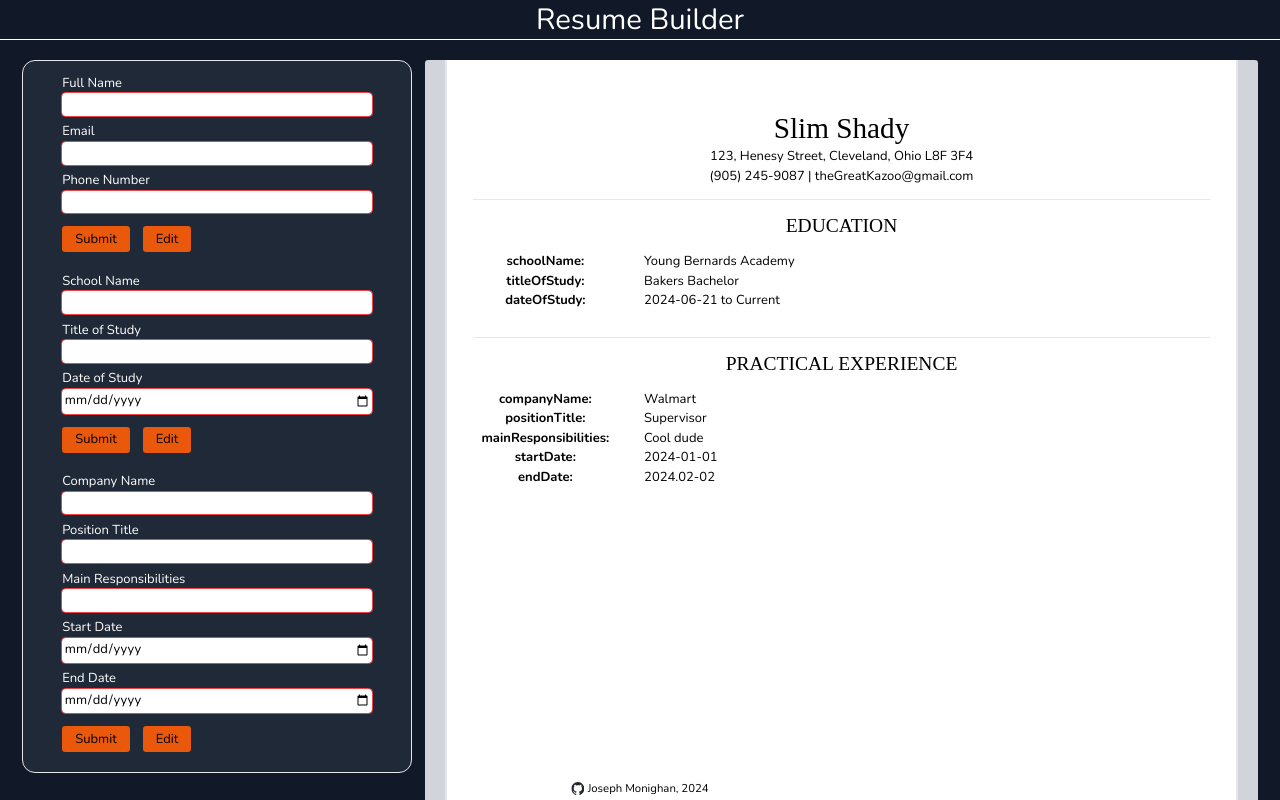
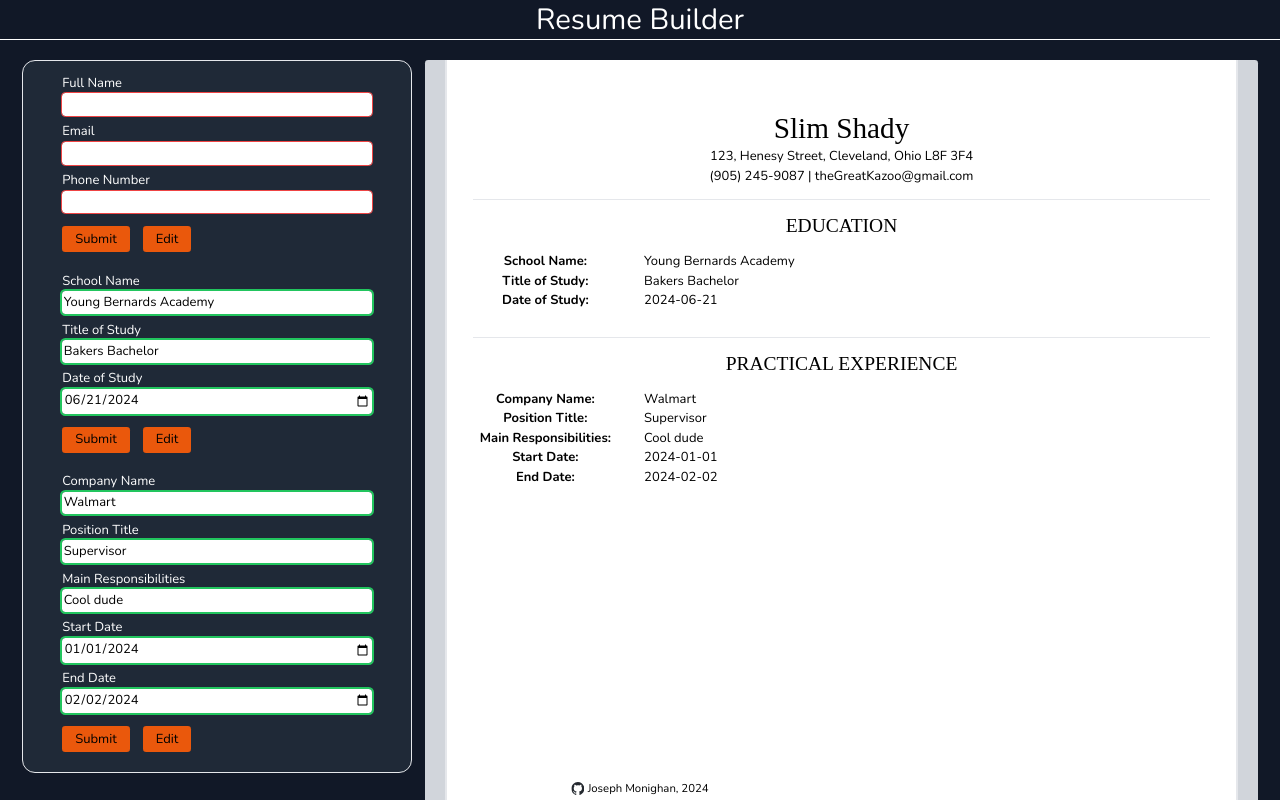
Before and after one commit to BlueVelocity/resume-generator, a React (Vite) app: page / in a window 1280 px wide. Shown: the top 800 px of the page. Built offline with nearby package versions, Linux system fonts and the light colour scheme.

Commit message:
Sync state between input fields and output on resume

```diff
--- a/src/App.jsx
+++ b/src/App.jsx
@@ -5,26 +5,43 @@ import ResumeDisplay from "./components/ResumeDisplay.jsx";
 export default function App() {
   const [edExperience, setEdExperience] = useState({
     id: 1,
-    schoolName: "Young Bernards Academy",
-    titleOfStudy: "Bakers Bachelor",
-    dateOfStudy: "2024-06-21 to Current",
+    schoolName: { label: "School Name", data: "Young Bernards Academy", type: "text" },
+    titleOfStudy: { label: "Title of Study", data: "Bakers Bachelor", type: "text" },
+    dateOfStudy: { label: "Date of Study", data: "2024-06-21", type: "date" }
   });
+
+  const handleEdChange = (e) => {
+    const { name, value } = e.target;
+    setEdExperience(prevState => ({
+      ...prevState,
+      [name]: { ...prevState[`${name}`], data: value },
+    }));
+  };
+
   const [pracExperience, setPracExperience] = useState({
     id: 1,
-    companyName: "Walmart",
-    positionTitle: "Supervisor",
-    mainResponsibilities: "Cool dude",
-    startDate: "2024-01-01",
-    endDate: "2024.02-02",
+    companyName: { label: "Company Name", data: "Walmart", type: "text" },
+    positionTitle: { label: "Position Title", data: "Supervisor", type: "text" },
+    mainResponsibilities: { label: "Main Responsibilities", data: "Cool dude", type: "text" },
+    startDate: { label: "Start Date", data: "2024-01-01", type: "date" },
+    endDate: { label: "End Date", data: "2024-02-02", type: "date" },
   });
+
+  const handlePracChange = (e) => {
+    const { name, value } = e.target;
+    setPracExperience(prevState => ({
+      ...prevState,
+      [name]: { ...prevState[`${name}`], data: value },
+    }));
+  }
 
   return (
     <main className="flex-1 grid grid-cols-main grid-rows-main gap-4 max-w-screen-2xl mx-4">
       <UserInput
         edExperience={edExperience}
-        onEdExpChange={(obj) => setEdExperience(obj)}
+        handleEdChange={handleEdChange}
         pracExperience={pracExperience}
-        onPraceExpChange={(obj) => setPracExperience(obj)}
+        handlePracChange={handlePracChange}
       />
       <ResumeDisplay
         edExperience={edExperience}
--- a/src/components/FieldCollection.jsx
+++ b/src/components/FieldCollection.jsx
@@ -1,17 +1,20 @@
-export default function FieldCollection({ fields }) {
+export default function FieldCollection({ fields, inputData, handleChange }) {
   return (
     <form className="w-full my-4 px-12" onSubmit={(e) => e.preventDefault()}>
       <ul>
-        {fields.map((fieldData) => {
+        {fields.map((fieldData, index) => {
           return (
             <li key={fieldData.id} className="flex flex-col my-2">
               <label htmlFor={fieldData.id}>{fieldData.label}</label>
               <input
                 type={fieldData.type}
+                name={inputData === undefined ? undefined : Object.keys(inputData)[index + 1]}
                 id={fieldData.id}
                 required
                 pattern={fieldData.pattern}
                 className="text-black outline outline-1 rounded p-0.5 invalid:outline-red-500 valid:outline-2 valid:outline-green-500"
+                defaultValue={inputData === undefined ? undefined : inputData[`${Object.keys(inputData)[index + 1]}`].data}
+                onChange={handleChange}
               />
             </li>
           );
--- a/src/components/PracResumeSection.jsx
+++ /dev/null
@@ -1,22 +0,0 @@
-import { Fragment } from "react";
-//Takes in {title: String, content: Objects[{id: number, companyName: String, positionTitle: String, mainResponsibilities: String, startDate: Date, endDate: Date}]}
-export default function ({ title, content }) {
-  return (
-    <section className="grid-auto">
-      <p className="font-special text-2xl col-start-1 col-end-3">{title}</p>
-      <ul className="w-full my-4">
-        <li key={content.id} className="w-full grid grid-cols-[25%_75%]">
-          {Object.keys(content).map((key, index) => {
-            if (key === "id") return null;
-            return (
-              <Fragment key={key}>
-                <label className="font-bold">{key}:</label>
-                <p className="justify-self-start">{content[`${key}`]}</p>
-              </Fragment>
-            );
-          })}
-        </li>
-      </ul>
-    </section>
-  );
-}
--- a/src/components/Resume.jsx
+++ b/src/components/Resume.jsx
@@ -1,5 +1,4 @@
-import EdResumeSection from "./EdResumeSection.jsx";
-import PracResumeSection from "./PracResumeSection.jsx";
+import ResumeSection from "./ResumeSection.jsx";
 
 export default function ({ edExperience, pracExperience }) {
   return (
@@ -14,9 +13,9 @@ export default function ({ edExperience, pracExperience }) {
         (905) 245-9087 | theGreatKazoo@gmail.com
       </p>
       <hr className="my-4 mx-8" />
-      <EdResumeSection title="EDUCATION" content={edExperience} />
+      <ResumeSection title="EDUCATION" content={edExperience} />
       <hr className="my-4 mx-8" />
-      <PracResumeSection
+      <ResumeSection
         title="PRACTICAL EXPERIENCE"
         content={pracExperience}
       />
--- a/src/components/EdResumeSection.jsx
+++ b/src/components/ResumeSection.jsx
@@ -1,5 +1,5 @@
 import { Fragment } from "react";
-//Takes in {title: String, content: Objects[{id: number, schoolName: String, titleOfStudy: String, dateOfStudy: String}]}
+
 export default function ({ title, content }) {
   return (
     <section className="grid-auto">
@@ -10,8 +10,8 @@ export default function ({ title, content }) {
             if (key === "id") return null;
             return (
               <Fragment key={key}>
-                <label className="font-bold">{key}:</label>
-                <p className="justify-self-start">{content[`${key}`]}</p>
+                <label className="font-bold">{content[`${key}`].label}:</label>
+                <p className="justify-self-start">{content[`${key}`].data}</p>
               </Fragment>
             );
           })}
--- a/src/components/UserInput.jsx
+++ b/src/components/UserInput.jsx
@@ -1,12 +1,12 @@
 import FieldCollection from "./FieldCollection.jsx";
 import inputFieldsData from "../data/inputFieldsData.js";
 
-export default function UserInput() {
+export default function UserInput({ edExperience, handleEdChange, pracExperience, handlePracChange }) {
   return (
     <div className="sticky top-6 flex-1 w-full bg-secondary border border-solid rounded-2xl">
       <FieldCollection fields={inputFieldsData.general} />
-      <FieldCollection fields={inputFieldsData.edExperience} />
-      <FieldCollection fields={inputFieldsData.pracExperience} />
+      <FieldCollection fields={inputFieldsData.edExperience} inputData={edExperience} handleChange={handleEdChange} />
+      <FieldCollection fields={inputFieldsData.pracExperience} inputData={pracExperience} handleChange={handlePracChange} />
     </div>
   );
 }
```
